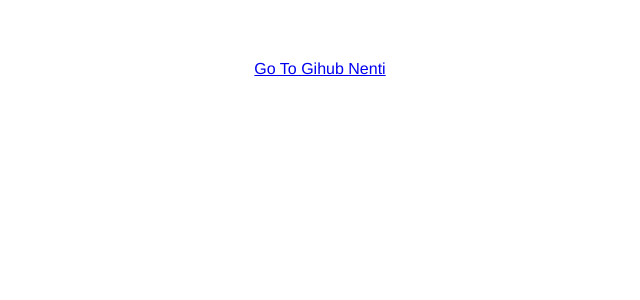
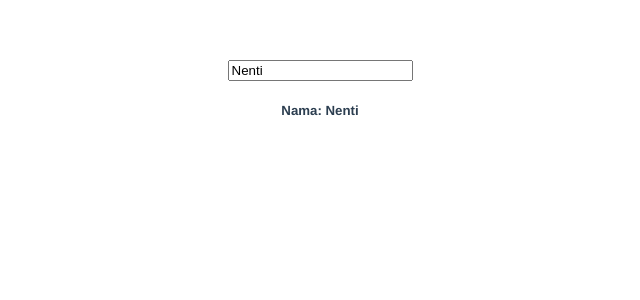
Before and after one commit to nentinur/belajar-vue-js, a Vue app: page / in a window 1280 px wide. Shown: the top 300 px of the page, without its empty margins (320-960 px from the left). Built offline with nearby package versions, Linux system fonts and the light colour scheme.

Commit message:
#3 Two Way Data Binding

```diff
--- a/src/App.vue
+++ b/src/App.vue
@@ -1,7 +1,10 @@
 <template>
-  <!-- data binding digunakan untuk membuat data dinamis -->
-  <!-- notasinya: v-bind dapat dipersingkat juga dengan: -->
-  <a :href="url">Go To Gihub Nenti</a>
+  <!-- TWO WAY DATA BINDING
+  Data Binding ini berlaku 2 arah, jika kita mengubah tulisan yang ada di input text,
+  maka data di variabel nama juga berubah -->
+  <input type="text" v-model="nama">
+  <h5>Nama: {{ nama }}</h5>
+
 </template>
 
 <script>
@@ -11,7 +14,8 @@
   name: 'App',
   data() {
     return {
-      url:'https://github.com/nentinur'
+      // begitu juga jika merubah data disini, maka nama di box input juga berubah
+      nama:"Nenti"
     }
   },
 
```
